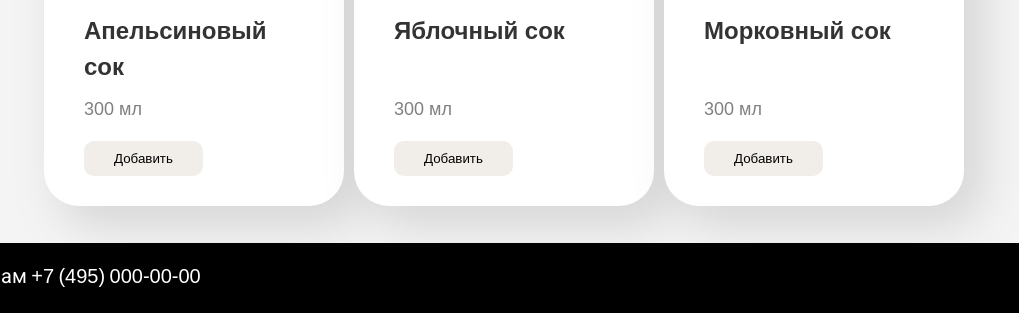
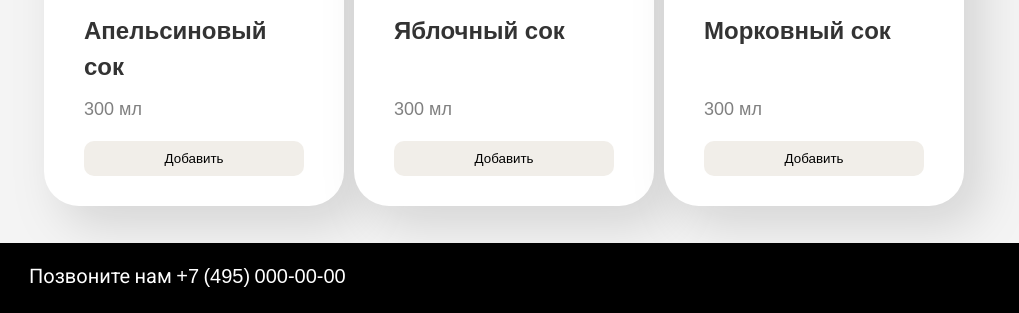
Before and after one commit to VozhakovMA2005/Vozhakov_web-dev-2025-1, a plain HTML site: page lab2/construct.html in a window 1280 px wide. Shown: the part 1710-2023 px from the top of the page, without its empty margins (136-1155 px from the left). Drawn offline with Linux system fonts and the light colour scheme.

Commit message:
[master] lab 2

```diff
--- a/lab2/construct.css
+++ b/lab2/construct.css
@@ -8,8 +8,22 @@
   font-size: 10px;
 }
 
-.body_center{
+.header_center{
+  max-width: 95rem;
+  margin:auto;
+  padding: 0;
+}
+
+.main_center{
+  max-width: 95rem;
   margin:0 auto;
+  padding: 0;
+}
+
+.footer_center{
+  max-width: 95rem;
+  margin:0 auto;
+  padding: 0;
 }
 
 nav a.active {
@@ -80,7 +94,6 @@ nav a.active {
   cursor: pointer;
   margin-top: 10px;
   transition: background-color 0.3s ease, color 0.3s ease;
-  align-self: start;
 }
 
 .meal-map:hover button {
--- a/lab2/construct.html
+++ b/lab2/construct.html
@@ -17,8 +17,9 @@
 </head>
 
 <body>
-    <div class="body_center">
-        <header id="navigator">
+
+    <header id="navigator">
+        <div class="header_center">
             <h1>Food Construct</h1>
             <nav>
                     <a href="index.html">О нас</a>
@@ -26,14 +27,14 @@
                     <a href="order.html">Заказы</a>
                     <a href="#contacts">Контакты</a>
             </nav>
-        </header>
+        </div>
+    </header>
 
-        <main id="construct_main_content">
-
+    <main id="construct_main_content">
+        <div class="main_center">
             <section class="soup">
                 <h2>Супы</h2>
                 <div class="meals-grid">
-
                     <div class="meal-map">
                         <img src="image/daysup.jpg" alt="Суп дня">
                         <p class="price">250₽</p>
@@ -41,7 +42,6 @@
                         <p class="weight">300 мл</p>
                         <button>Добавить</button>
                     </div>
-
                     <div class="meal-map">
                         <img src="image/tomyan.jpg" alt="Том ян">
                         <p class="price">365₽</p>
@@ -49,7 +49,6 @@
                         <p class="weight">350 мл</p>
                         <button>Добавить</button>
                     </div>
-
                     <div class="meal-map">
                         <img src="image/northsup.jpg" alt="Норвежский суп">
                         <p class="price">470₽</p>
@@ -57,14 +56,11 @@
                         <p class="weight">350 мл</p>
                         <button>Добавить</button>
                     </div>
-
                 </div>
             </section>
-
             <section class="main_meals">
                 <h2>Главные блюда</h2>
                 <div class="meals-grid">
-
                     <div class="meal-map">
                         <img src="image/potatotowithchicken.jpg" alt="Жареная картошка с курицей">
                         <p class="price">400₽</p>
@@ -72,7 +68,6 @@
                         <p class="weight">350 г</p>
                         <button>Добавить</button>
                     </div>
-
                     <div class="meal-map">
                         <img src="image/kotletapure.jpg" alt="Котлеты с пюре">
                         <p class="price">500₽</p>
@@ -80,7 +75,6 @@
                         <p class="weight">400 г</p>
                         <button>Добавить</button>
                     </div>
-
                     <div class="meal-map">
                         <img src="image/shaurma.jpg" alt="Шаурма">
                         <p class="price">100₽</p>
@@ -88,14 +82,11 @@
                         <p class="weight">300 г</p>
                         <button>Добавить</button>
                     </div>
-
                 </div>
             </section>
-
             <section class="drinks">
                 <h2>Напитки</h2>
                 <div class="meals-grid">
-
                     <div class="meal-map">
                         <img src="image/oringejuce.jpg" alt="Апельсиновый сок">
                         <p class="price">120₽</p>
@@ -103,7 +94,6 @@
                         <p class="weight">300 мл</p>
                         <button>Добавить</button>
                     </div>
-
                     <div class="meal-map">
                         <img src="image/applejuce.jpg" alt="Яблочный сок">
                         <p class="price">90₽</p>
@@ -111,7 +101,6 @@
                         <p class="weight">300 мл</p>
                         <button>Добавить</button>
                     </div>
-
                     <div class="meal-map">
                         <img src="image/carrotjuce.jpg" alt="Морковный сок">
                         <p class="price">110₽</p>
@@ -119,14 +108,15 @@
                         <p class="weight">300 мл</p>
                         <button>Добавить</button>
                     </div>
-
                 </div>
             </section>
+        </div>
+    </main>
 
-        </main>
-    </div>
     <footer id="contacts">
-        <p>Позвоните нам <a href="tel:+74950000000">+7 (495) 000-00-00</a></p>
+        <div class="footer_center">
+            <p>Позвоните нам <a href="tel:+74950000000">+7 (495) 000-00-00</a></p>
+        </div>
     </footer>
 </body>
 </html>
--- a/lab2/style.css
+++ b/lab2/style.css
@@ -14,7 +14,6 @@ html, body {
 
 body {
   min-height: 100vh;
-  display: flex;
   flex-direction: column;
   font-family: "Noto Sans Marchen", "Roboto", sans-serif;
   font-size: 16px;
@@ -22,10 +21,6 @@ body {
   line-height: 1.5;
   background-color: #f4f4f4;
   color: #333;
-}
-
-.body_main_center{
-  margin:0 auto;
 }
 
 header {
--- a/lab3/construct.css
+++ b/lab3/construct.css
@@ -6,6 +6,24 @@
 
 :root{
   font-size: 10px;
+}
+
+.header_center{
+  max-width: 95rem;
+  margin:auto;
+  padding: 0;
+}
+
+.main_center{
+  max-width: 95rem;
+  margin:0 auto;
+  padding: 0;
+}
+
+.footer_center{
+  max-width: 95rem;
+  margin:0 auto;
+  padding: 0;
 }
 
 nav a.active {
@@ -76,7 +94,6 @@ nav a.active {
   cursor: pointer;
   margin-top: 10px;
   transition: background-color 0.3s ease, color 0.3s ease;
-  align-self: start;
 }
 
 .meal-map:hover button {
@@ -87,8 +104,9 @@ nav a.active {
 /*форма*/
 
 .meals_form {
-  max-width: 1100px;
-  margin: 40px auto;
+  max-width: 95rem;
+  margin:auto;
+  padding: 0;
 }
 
 .meals_form h2 {
--- a/lab3/style.css
+++ b/lab3/style.css
@@ -14,7 +14,6 @@ html, body {
 
 body {
   min-height: 100vh;
-  display: flex;
   flex-direction: column;
   font-family: "Noto Sans Marchen", "Roboto", sans-serif;
   font-size: 16px;
```
Also changed, not shown: lab3/construct.html (+6 -16 lines).
